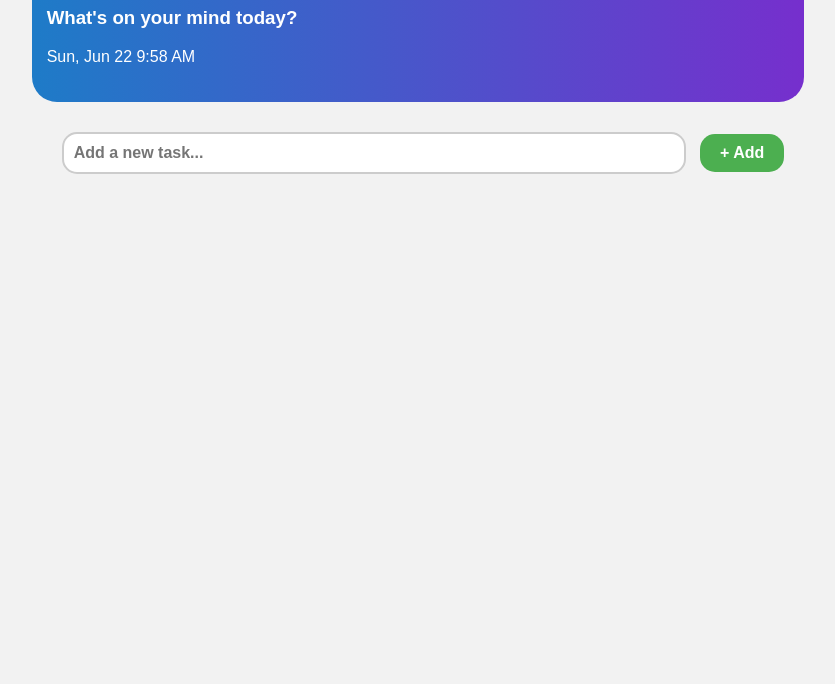
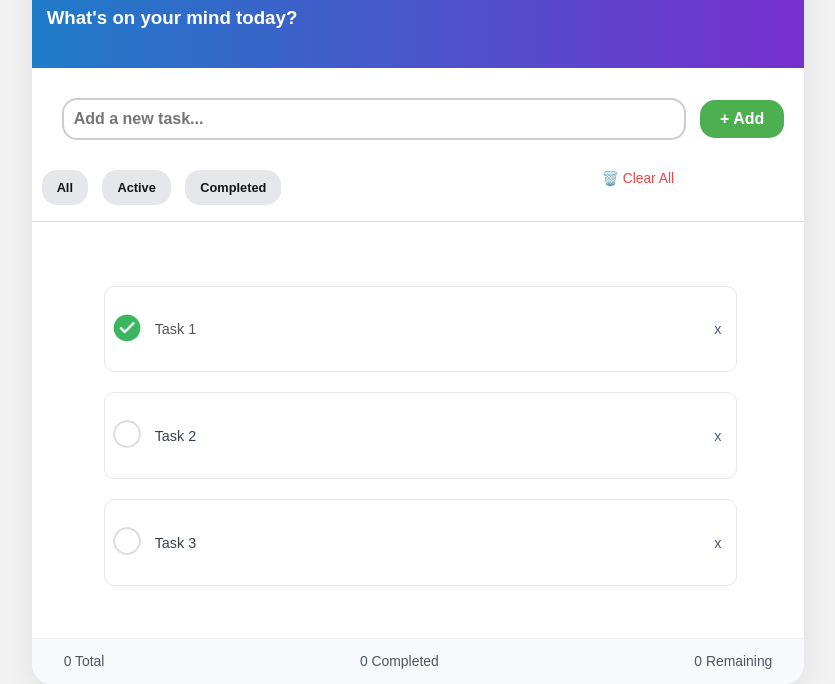
Before and after one commit to Roshan17431/To-do-list, a plain HTML site: page index.html in a window 1280 px wide. Shown: the part 123-807 px from the top of the page, without its empty margins (222-1057 px from the left). Drawn offline with Linux system fonts and the light colour scheme.

Commit message:
Enhance task management UI with new buttons, empty state, and styling improvements

```diff
--- a/index.html
+++ b/index.html
@@ -14,13 +14,40 @@
             <p id="clock"></p>
         </div>
         <div class="task">
-
             <form class="form">
-                <input type="text" class="input" placeholder="Add a new task..." required>
+                <input type="text" class="input" id="input" placeholder="Add a new task..." required>
                 <button class="input" type="submit">+ Add</button>
             </form>
 
+            <button class="all" id="line">All</button>
+            <button class="active" id="line">Active</button>
+            <button class="completed" id="line">Completed</button>
+            <span class="clear-all">🗑️ Clear All</span>
+
         </div>
+        <hr>
+        <div class="task-list">
+            <!-- Empty icon
+            <svg fill="currentColor" viewBox="0 0 24 24">
+              <path d="M17 3H7a2 2 0 0 0-2 2v14l7-3 7 3V5a2 2 0 0 0-2-2z"/>
+            </svg>
+            -->
+            <ul id="list-container">
+
+                <li class="checked"><p>Task 1</p>        <span>x</span></li>
+                <li><p>Task 2</p>       <span>x</span></li>
+                <li><p>Task 3</p>        <span>x</span></li>
+            </ul>
+        <!--
+            <div class="empty-heading">No tasks yet</div>
+            <div class="empty-sub">Add a task to get started</div>
+        -->
+        </div>
+        <footer class="stats">
+            <span>0 Total</span>
+            <span>0 Completed</span>
+            <span>0 Remaining</span>
+        </footer>
 
     </div>
 
--- a/td.css
+++ b/td.css
@@ -8,15 +8,23 @@ body{
 
 }
 .container{
-    display: flex;
-    flex-direction: column;
-    border-radius: 20px;
+    border-radius: 20px; /* Single border-radius for the entire container */
+    overflow: hidden; /* Ensure child elements respect the container's border-radius */
     margin-top: 30px;
+    background-color: #fff;
+    box-shadow:0 10px 30px rgba(0,0,0,.08);
 }
 .todo{
+    padding: 20px 15px;
     background: linear-gradient(to right, hsl(207, 74%, 45%), #762fcd);
-    padding: 20px 15px;
-    border-radius: 25px; /* Updated border-radius */
+
+}
+.container #clock{
+    position: absolute;
+    right: 24rem;
+    top: 4rem;
+    font-weight: 500;
+    font-size: 0.94rem;
 }
 
 .todo h1,h3{
@@ -37,7 +45,7 @@ body{
     font-size: 1rem;
     font-weight: bold;
     border: 2px solid #ccc;
-    border-radius: 15px; /* Updated border-radius */
+    border-radius: 15px;
     margin: 10px;
     width: 600px;
     box-sizing: 100px;
@@ -47,7 +55,7 @@ body{
     font-size: 1rem;
     font-weight: bold;
     border: none;
-    border-radius: 15px; /* Updated border-radius */
+    border-radius: 15px;
     background-color: #4CAF50;
     color: white;
     cursor: pointer;
@@ -55,3 +63,122 @@ body{
 .form button:hover{
     background-color: #45a049;
 }
+.task{
+    background-color: #fff;
+    border-radius: 15px;
+}
+#line{
+    padding: 10px 15px;
+    font-size: 0.8rem;
+    font-weight: bold;
+    border: none;
+    border-radius: 15px;
+    background-color: rgb(229,231,235);
+    color: rgb(22, 21, 21);
+    cursor: pointer;
+    margin-left: 10px;
+}
+#line:hover{
+    background-color: #d1d5db;
+}
+
+.clear-all{
+    position: absolute;
+    right:24rem;
+    color:#ef4444;
+    cursor:pointer;
+    font-size:.86rem;
+}
+.clear-all:hover{
+    color:#dc2626;
+}
+hr {
+    border: none;
+    height: 1px;
+    background-color: #ddd;
+    margin: 1rem 0;
+  }
+
+/* --- 6. TASK LIST / EMPTY STATE --- */
+ul li{
+    display: flex;
+    align-items: center;
+    justify-content: space-between;
+    padding: 10px 15px;
+    border: 1px solid #e5e7eb;
+    border-radius: 10px;
+    font-size: 0.9rem;
+    color: #374151;
+    padding: 20px 15px;
+    column-gap: 10px;
+    margin-right: 35px;
+    margin-bottom: 20px;
+    position: relative;
+}
+ul li p{
+    margin-left: 35px;
+}
+ul li::before{
+    content: '';
+    position: absolute;
+    height: 28px;
+    width: 28px;
+    border-radius: 50%;
+    background-image: url(images/unchecked.png);
+    background-size: cover;
+    background-position: center;
+    top: 12px;
+    left: 8px;
+    margin-top: 15px;
+}
+ul li:hover::before {
+    background-image: url(images/checked.png);
+    cursor: pointer;
+}
+ul li.checked {
+   color: #555;
+}
+ul li.checked::before {
+    background-image: url(images/checked.png);
+}
+ul li:hover{
+    background-color: #f3f4f6;
+}
+ul li span{
+    color: #4d5a6f;
+}
+ul li span:hover{
+    color: red;
+    cursor: pointer;
+}
+.task-list{
+    min-height:180px;
+    padding:2rem 2rem;
+    text-align:center;
+    color:#6b7280;
+    background-color: #fff;
+    border-radius: 15px;
+}
+.task-list svg{
+    opacity:.3;
+    width:38px;
+    height:38px;
+    margin-bottom:.6rem;
+}
+.task-list .empty-heading{
+    font-size:1.4rem;
+    font-weight:600;
+}
+.task-list .empty-sub{
+    font-size:.86rem;
+}
+
+.stats{
+    display:flex;
+    justify-content:space-between;
+    padding:.9rem 2rem;
+    font-size:.87rem;
+    background:#f8f9fc;
+    border-top:1px solid #edf0f8;
+    color:#4b5563;
+}
--- a/td.js
+++ b/td.js
@@ -20,3 +20,8 @@ const clock = document.getElementById('clock');
 
     updateDateTime();                 // initial display
     setInterval(updateDateTime, 60000)
+
+document.addEventListener('DOMContentLoaded', () => {
+    const document.getElementById('input');
+
+});
```
Also changed, not shown: images/checked.png (added), images/fef.png (added), images/icon.png (added), images/mm.jpeg (added), images/unchecked.png (added), 2 other files.
